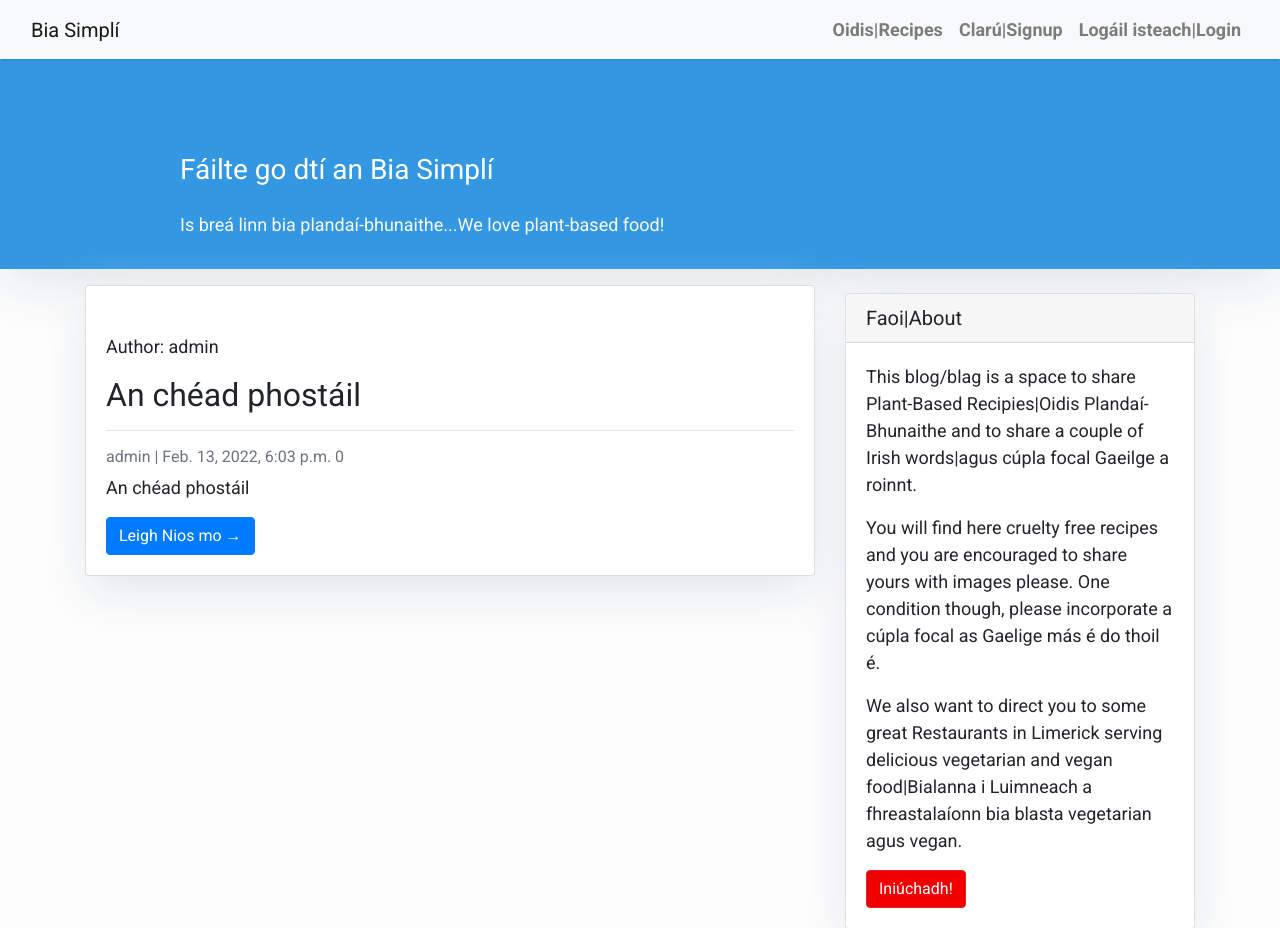
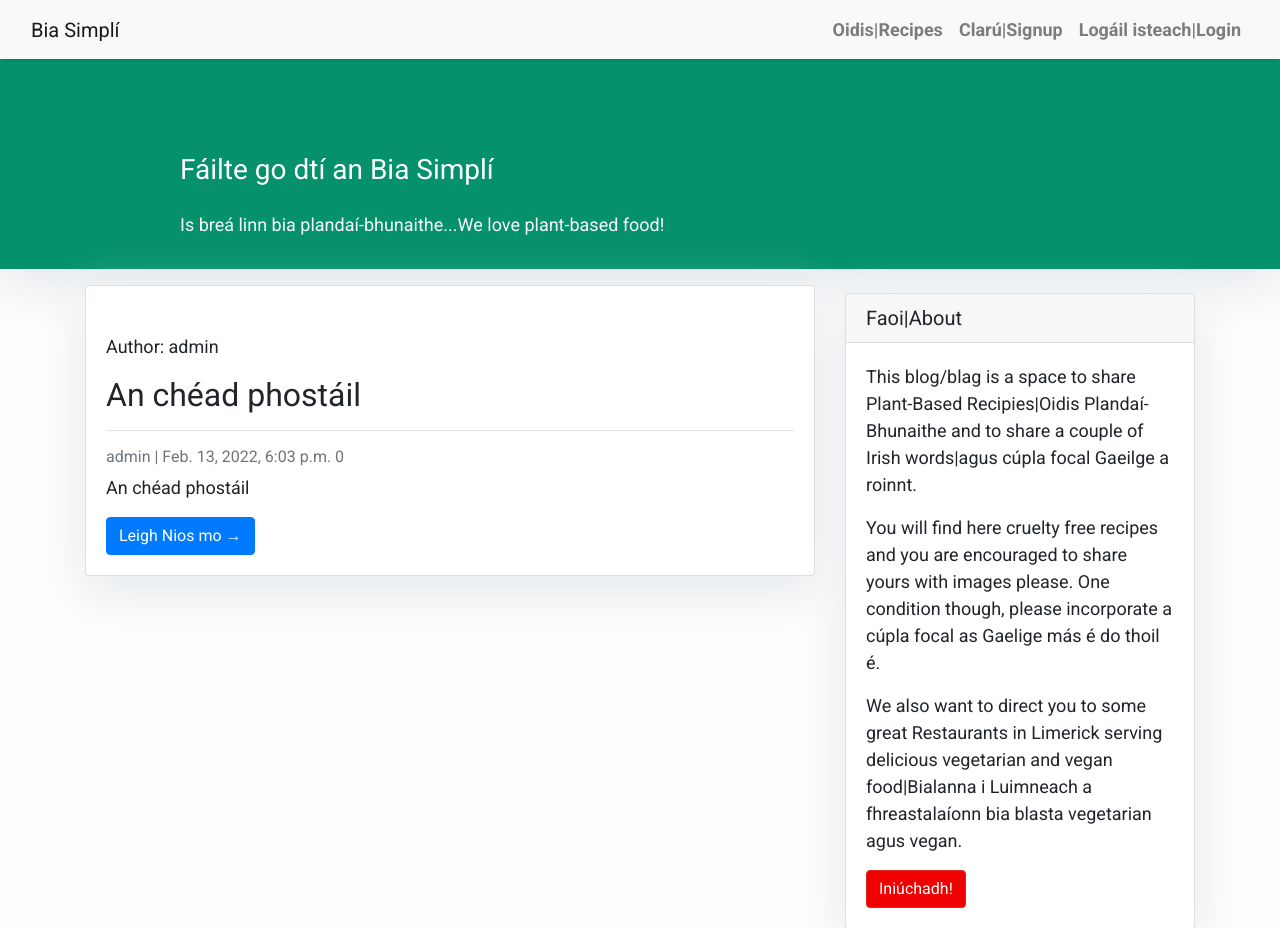
Before and after one commit to Amzzy78/blog-build, a Django app: page / in a window 1280 px wide. Shown: the top 928 px of the page. Run offline with Django 3.2, Linux system fonts and the light colour scheme; data comes from the database, SQL or seed files in the repository; data that the repository does not hold is empty; some libraries are stand-ins or nearby versions.

Commit message:
Customize css

```diff
--- a/static/css/style.css
+++ b/static/css/style.css
@@ -16,7 +16,7 @@ body {
 }
 
 .masthead {
-    background: #3398E1;
+    background: #04916b;
     height: auto;
     padding-bottom: 15px;
     box-shadow: 0 16px 48px #E3E7EB;
```
